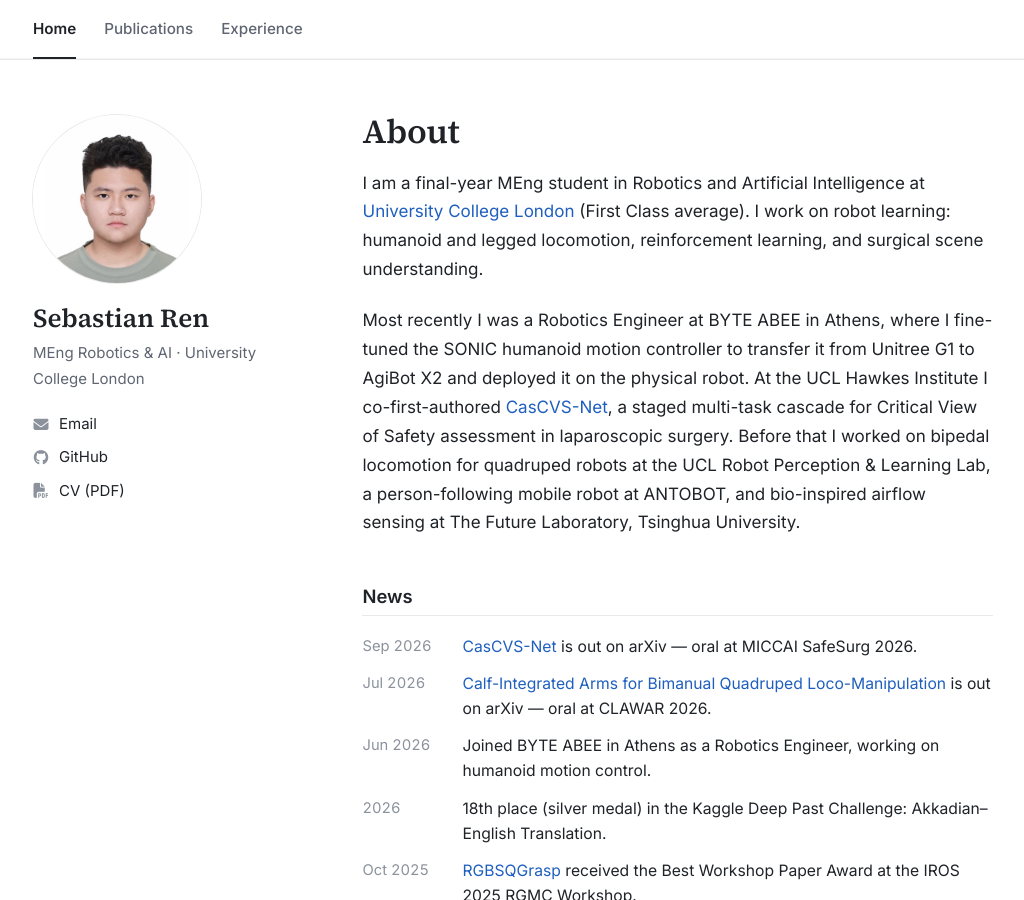
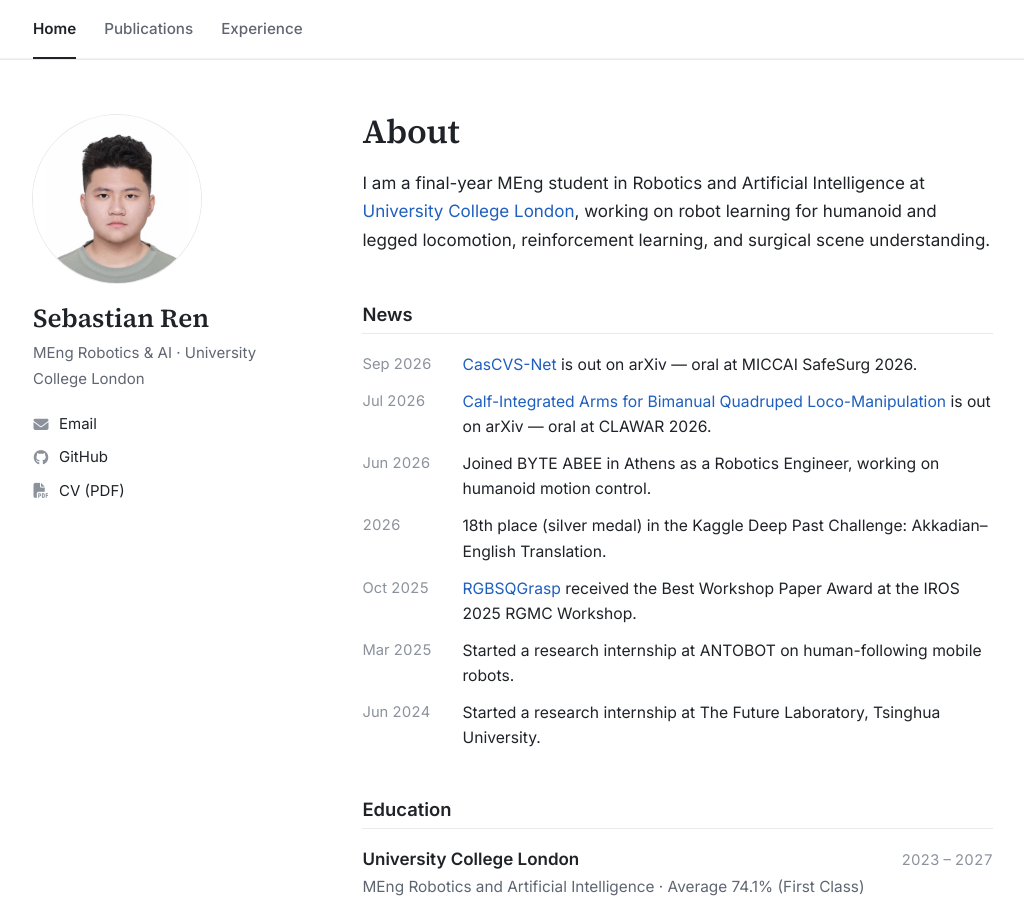
Before and after one commit to TaiE64/TaiE64.github.io, a Jekyll site: the page built from _pages/about.md, in a window 1280 px wide and 900 px high. Shown: the whole window, without its empty margins (91-1115 px from the left). Built offline with Jekyll 4.4.1, drawn with Linux system fonts in a browser that asks for light colours; a script bundle is joined from its source files by our own code; library files that are not in the unit come from our copies.

Commit message:
Shorten About to a single sentence
Co-Authored-By: Claude Opus 5.5 <noreply@anthropic.com>

```diff
--- a/_pages/about.md
+++ b/_pages/about.md
@@ -7,9 +7,7 @@ redirect_from:
   - /about.html
 ---
 
-<p>I am a final-year MEng student in Robotics and Artificial Intelligence at <a href="https://www.ucl.ac.uk/computer-science/">University College London</a> (First Class average). I work on robot learning: humanoid and legged locomotion, reinforcement learning, and surgical scene understanding.</p>
-
-<p>Most recently I was a Robotics Engineer at BYTE ABEE in Athens, where I fine-tuned the SONIC humanoid motion controller to transfer it from Unitree G1 to AgiBot X2 and deployed it on the physical robot. At the UCL Hawkes Institute I co-first-authored <a href="https://arxiv.org/abs/2609.27681">CasCVS-Net</a>, a staged multi-task cascade for Critical View of Safety assessment in laparoscopic surgery. Before that I worked on bipedal locomotion for quadruped robots at the UCL Robot Perception &amp; Learning Lab, a person-following mobile robot at ANTOBOT, and bio-inspired airflow sensing at The Future Laboratory, Tsinghua University.</p>
+<p>I am a final-year MEng student in Robotics and Artificial Intelligence at <a href="https://www.ucl.ac.uk/computer-science/">University College London</a>, working on robot learning for humanoid and legged locomotion, reinforcement learning, and surgical scene understanding.</p>
 
 <h2 class="section">News</h2>
 <ul class="news">
```
